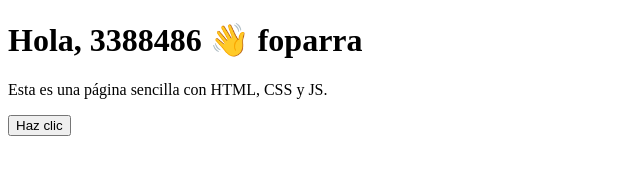
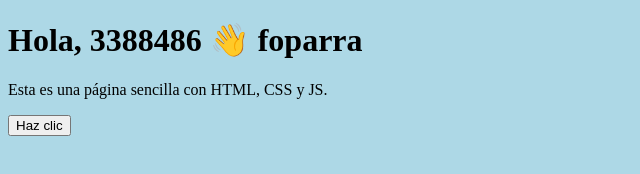
Before and after one commit to foparrave/proyecto-equipo, a plain HTML site: page index.html in a window 1280 px wide. Shown: the whole page, without its empty margins (0-640 px from the left). Drawn offline with Linux system fonts and the light colour scheme.

Commit message:
Merge branch 'feature-estilos'

```diff
--- a/styles.css
+++ b/styles.css
@@ -1 +1,3 @@
-/* Hoja de estilos */
+body{
+    background-color: lightblue;
+   }
```
